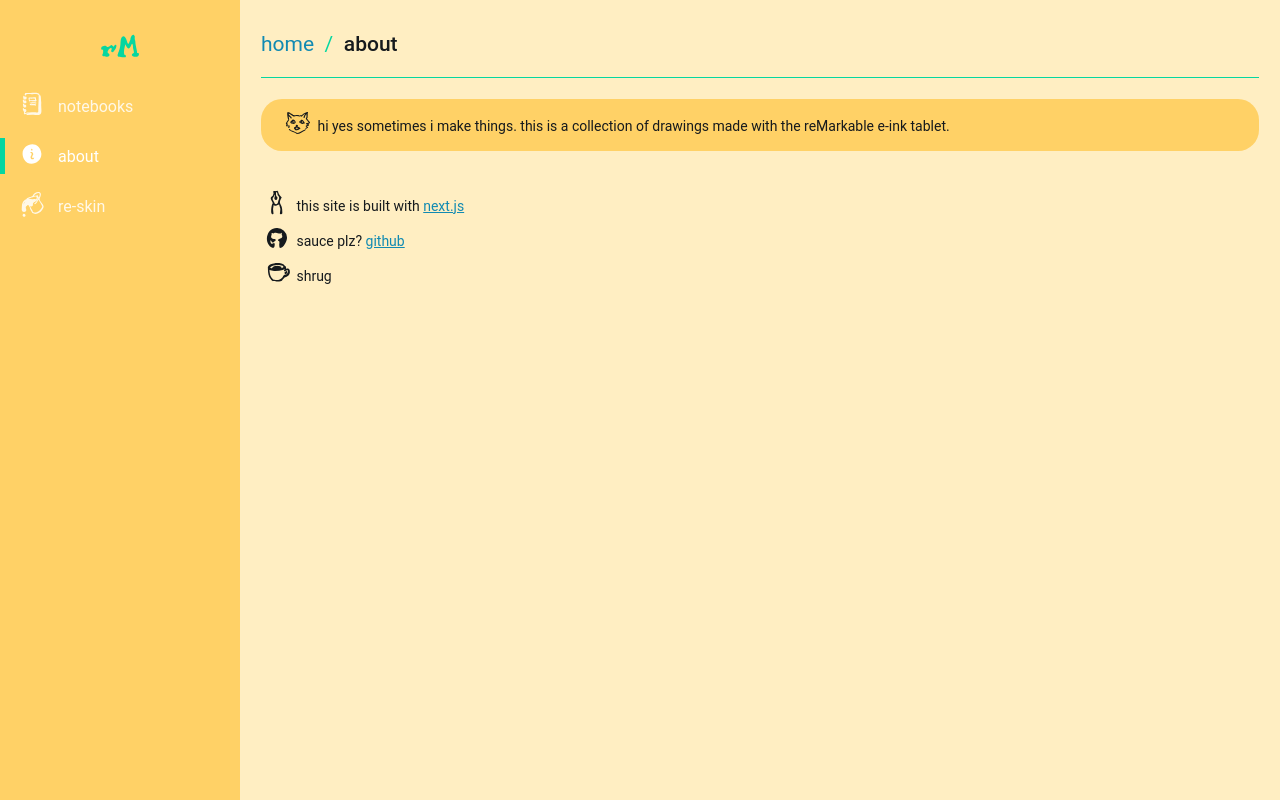
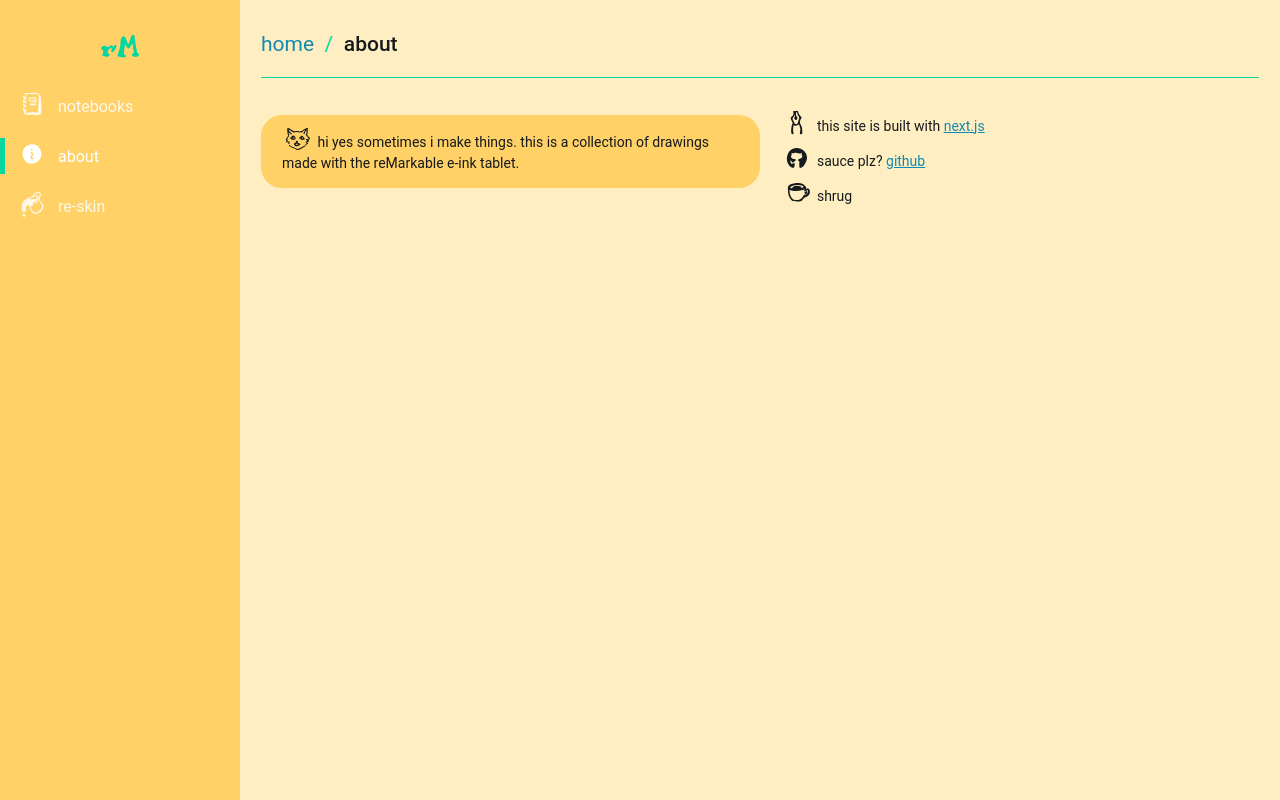
Before and after one commit to juniferd/rm-static, a Next.js app: page /about in a window 1280 px wide. Built offline with nearby package versions, Linux system fonts and the light colour scheme.

Commit message:
update about page

```diff
--- a/pages/about/index.js
+++ b/pages/about/index.js
@@ -7,13 +7,30 @@ import RmCatYelling from '../../public/images/icons/rmCatYelling.svg';
 import RmFountainPen from '../../public/images/icons/rmFountainPen.svg';
 import RmCoffee from '../../public/images/icons/rmCoffee.svg';
 import Svg from '../../components/Svg';
+import { mediaQuery } from '../../components/mediaQueries';
 
-const FirstParagraph = styled.p`
+const Wrapper = styled.div`
+  display: flex;
+  justify-content: flex-start;
+  align-items: center;
+  ${mediaQuery.tablet`
+    flex-direction: column;
+    align-items: flex-start;
+  `}
+`;
+const SpeechBubble = styled.p`
   margin-top: 0;
   background: ${props => props.theme && props.theme.sidebarBackground};
   border-radius: ${lgSpacing};
   line-height: ${lgSpacing};
   padding: 0 ${lgSpacing} ${mdSpacing};
+  margin-right: ${lgSpacing};
+  flex-basis: 100%;
+`;
+
+const Paragraph = styled.p`
+  margin-top: 0;
+  flex-basis: 100%;
 `;
 
 export default function About() {
@@ -25,12 +42,14 @@ export default function About() {
           { text: 'about' },
         ]}
       />
-      <FirstParagraph><Svg Component={RmCatYelling} width="32px" /> hi yes sometimes i make things. this is a collection of drawings made with the reMarkable e-ink tablet.</FirstParagraph>
-      <p>
-        <Svg Component={RmFountainPen} width="32px" /> this site is built with <Link href="https://nextjs.org/">next.js</Link>
-        <br/><Svg Component={RmGithub} width="32px" /> sauce plz? <Link href="https://github.com/juniferd/rm-static">github</Link>
-        <br/><Svg Component={RmCoffee} width="32px" /> shrug
-      </p>
+      <Wrapper>
+        <SpeechBubble><Svg Component={RmCatYelling} width="32px" /> hi yes sometimes i make things. this is a collection of drawings made with the reMarkable e-ink tablet.</SpeechBubble>
+        <Paragraph>
+          <Svg Component={RmFountainPen} width="32px" /> this site is built with <Link href="https://nextjs.org/">next.js</Link>
+          <br/><Svg Component={RmGithub} width="32px" /> sauce plz? <Link href="https://github.com/juniferd/rm-static">github</Link>
+          <br/><Svg Component={RmCoffee} width="32px" /> shrug
+        </Paragraph>
+      </Wrapper>
     </>
   );
 }
```
